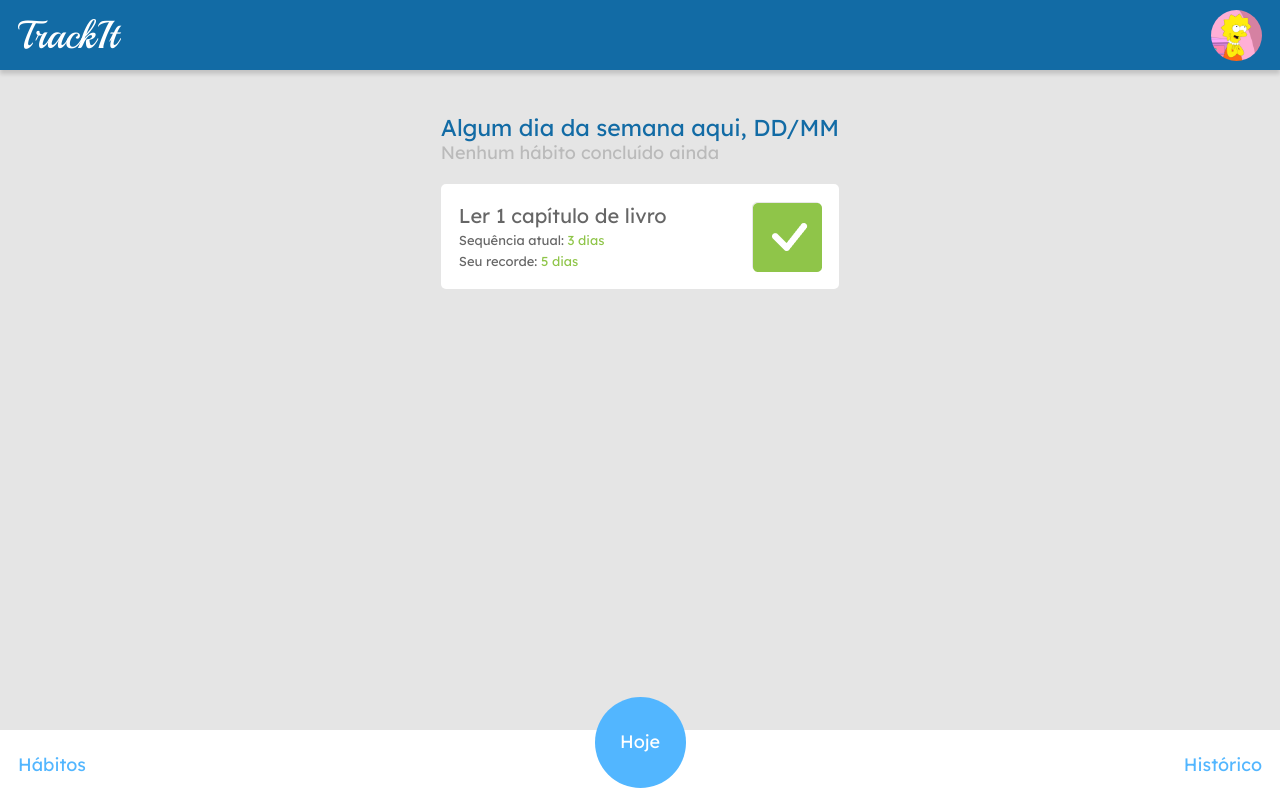
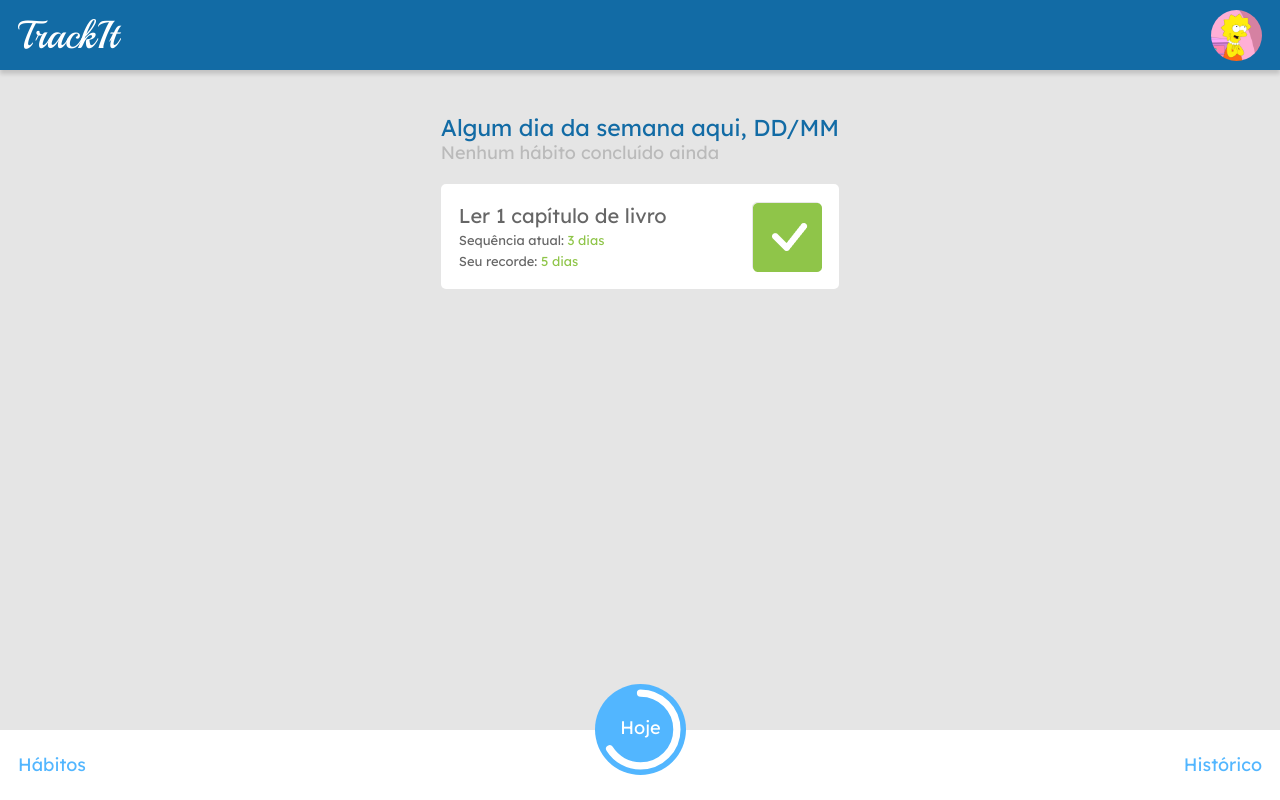
Before and after one commit to edilbertocantuaria/track-it, a React (Create React App) app: page /hoje in a window 1280 px wide. Built offline with nearby package versions, Linux system fonts and the light colour scheme.

Commit message:
Organizando a barra de progresso

```diff
--- a/src/components/HabitsPage.js
+++ b/src/components/HabitsPage.js
@@ -1,14 +1,17 @@
 import styled from "styled-components";
-import { useState } from "react";
+import { useState} from "react";
 import { Link, useParams, useNavigate } from "react-router-dom";
 
 import addHabitsButton from "../assets/addHabitsButton.png"
 import userImage from "../assets/lisa.jpg"
 import trashIcon from "../assets/trashIcon.png"
 
-import weekdays from "../weekdays";
+import weekdays from "../helpers/weekdays";
+import ProgressBar from "../helpers/ProgressBar"
 
 export default function HabitsPage() {
+
+
 
     const [habit, setHabit] = useState("");
     const [password, setPassword] = useState("");
@@ -59,7 +62,7 @@ export default function HabitsPage() {
 
             <Menu data-test="menu">
                 <div data-test="habit-link" ><Link to="/habitos">Hábitos</Link></div>
-                <ProgressBar data-test="today-link"> <Link to="/hoje">Hoje</Link></ProgressBar>
+                <ProgressBarStyled data-test="today-link"><ProgressBar/><Link to="/hoje"></Link></ProgressBarStyled>
                 <div data-test="history-link"><Link to="/historico">Histórico</Link></div>
             </Menu>
         </MainDiv>
@@ -277,7 +280,7 @@ color: #52B6FF;
 		    cursor: none;
 	}
 `
-const ProgressBar = styled.div`
+const ProgressBarStyled = styled.div`
 display: flex;
 align-items: center;
 justify-content: center;
@@ -285,15 +288,10 @@ justify-content: center;
 position: absolute;
 z-index:1;
 left: calc(50% - 45.5px);
-margin-bottom: 45.5px;
+margin-bottom: 70.5px;
 
-background-color: #52B6FF;
 width: 91px;
 height: 91px;
-border-radius: 98.5px;
-
-color:#FFFFFF;
-text-align: center;
 
     a {
         color:#FFFFFF;
--- a/src/components/HistoryPage.js
+++ b/src/components/HistoryPage.js
@@ -3,7 +3,8 @@ import { useState } from "react";
 import { Link, useParams, useNavigate } from "react-router-dom";
 
 import userImage from "../assets/lisa.jpg"
-import checkedHabit from "../assets/checkedHabit.png"
+
+import ProgressBar from "../helpers/ProgressBar"
 
 export default function HistoryPage() {
 
@@ -26,7 +27,7 @@ export default function HistoryPage() {
 
             <Menu data-test="menu">
                 <div data-test="habit-link" ><Link to="/habitos">Hábitos</Link></div>
-                <ProgressBar data-test="today-link"> <Link to="/hoje">Hoje</Link></ProgressBar>
+                <ProgressBarStyled data-test="today-link"><ProgressBar/><Link to="/hoje"></Link></ProgressBarStyled>
                 <div data-test="history-link"><Link to="/historico">Histórico</Link></div>
             </Menu>
         </MainDiv>
@@ -133,7 +134,7 @@ color: #52B6FF;
 		    cursor: none;
 	}
 `
-const ProgressBar = styled.div`
+const ProgressBarStyled = styled.div`
 display: flex;
 align-items: center;
 justify-content: center;
@@ -141,15 +142,10 @@ justify-content: center;
 position: absolute;
 z-index:1;
 left: calc(50% - 45.5px);
-margin-bottom: 45.5px;
+margin-bottom: 70.5px;
 
-background-color: #52B6FF;
 width: 91px;
 height: 91px;
-border-radius: 98.5px;
-
-color:#FFFFFF;
-text-align: center;
 
     a {
         color:#FFFFFF;
--- a/src/components/TodayPage.js
+++ b/src/components/TodayPage.js
@@ -4,6 +4,8 @@ import { Link, useParams, useNavigate } from "react-router-dom";
 
 import userImage from "../assets/lisa.jpg"
 import checkedHabit from "../assets/checkedHabit.png"
+
+import ProgressBar from "../helpers/ProgressBar"
 
 export default function TodayPage() {
 
@@ -42,7 +44,7 @@ export default function TodayPage() {
 
             <Menu data-test="menu">
                 <div data-test="habit-link" ><Link to="/habitos">Hábitos</Link></div>
-                <ProgressBar data-test="today-link"> <Link to="/hoje">Hoje</Link></ProgressBar>
+                <ProgressBarStyled data-test="today-link"><ProgressBar/><Link to="/hoje"></Link></ProgressBarStyled>
                 <div data-test="history-link"><Link to="/historico">Histórico</Link></div>
             </Menu>
         </MainDiv>
@@ -199,7 +201,7 @@ color: #52B6FF;
 		    cursor: none;
 	}
 `
-const ProgressBar = styled.div`
+const ProgressBarStyled = styled.div`
 display: flex;
 align-items: center;
 justify-content: center;
@@ -207,15 +209,10 @@ justify-content: center;
 position: absolute;
 z-index:1;
 left: calc(50% - 45.5px);
-margin-bottom: 45.5px;
+margin-bottom: 70.5px;
 
-background-color: #52B6FF;
 width: 91px;
 height: 91px;
-border-radius: 98.5px;
-
-color:#FFFFFF;
-text-align: center;
 
     a {
         color:#FFFFFF;
--- /dev/null
+++ b/src/helpers/ProgressBar.js
@@ -0,0 +1,25 @@
+import React from "react";
+import { CircularProgressbar, buildStyles } from "react-circular-progressbar";
+import "react-circular-progressbar/dist/styles.css";
+
+const percentage = 66;
+
+const ProgressBar = () => (
+    <CircularProgressbar
+      value={percentage}
+      text="Hoje"
+      background
+      backgroundPadding={6}
+      styles={buildStyles({
+        backgroundColor: "#52B6FF",
+        textColor: "#fff",
+        pathColor: "#fff",
+        trailColor: "transparent"
+
+      })}
+    />
+);
+
+
+
+export default ProgressBar;
```
Also changed, not shown: src/helpers/weekdays.js (renamed from src/weekdays.js), 1 other file (tests, documents, lock files or other folders).
